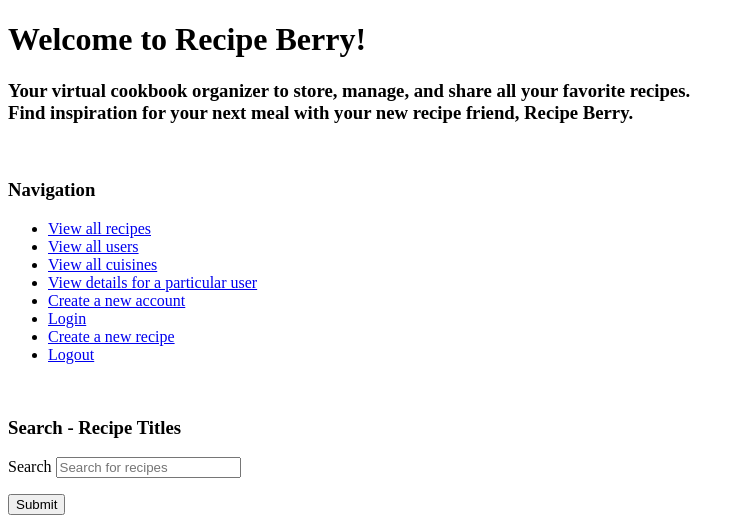
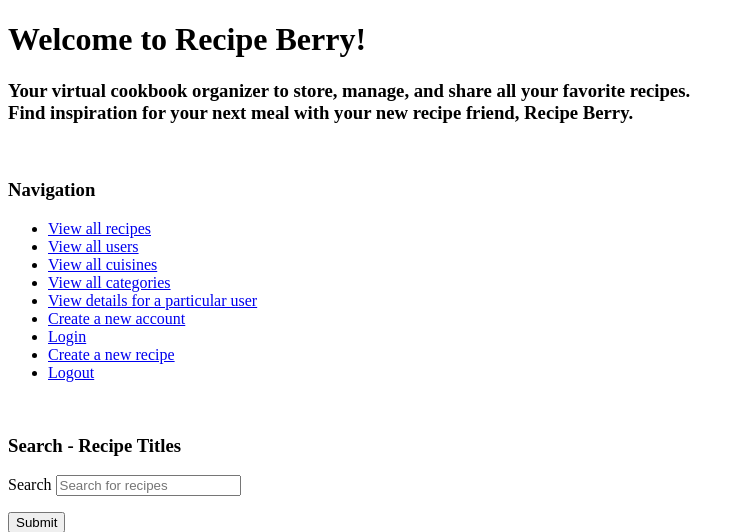
Before and after one commit to fionniepollack/recipe-berry, a Flask app: page / in a window 1280 px wide. Shown: the top 532 px of the page, without its empty margins (0-745 px from the left). Run offline with Flask 2, Linux system fonts and the light colour scheme.

Commit message:
Implement functions to render all_categories.html

```diff
--- a/server.py
+++ b/server.py
@@ -62,6 +62,15 @@ def show_cuisine(cuisine_id):
     cuisine = crud.get_cuisine_by_id(cuisine_id)
 
     return render_template("cuisine_recipes.html", cuisine=cuisine)
+
+
+@app.route("/categories")
+def all_categories():
+    """View all categories."""
+
+    categories = crud.get_categories()
+
+    return render_template('all_categories.html', categories=categories)
 
 
 @app.route("/create_recipe", methods=["GET", "POST"])
--- a/templates/homepage.html
+++ b/templates/homepage.html
@@ -15,6 +15,7 @@
     <li><a href="/recipes">View all recipes</a></li>
     <li><a href="/users">View all users</a></li>
     <li><a href="/cuisines">View all cuisines</a></li>
+    <li><a href="/categories">View all categories</a></li>
     <li><a href="/profile">View details for a particular user</a></li>
     <li><a href="/registration">Create a new account</a></li>
     <li><a href="/authenticate">Login</a></li>
```
Also changed, not shown: crud.py (+8 -0 lines), templates/all_categories.html (added, +16 -0 lines).
